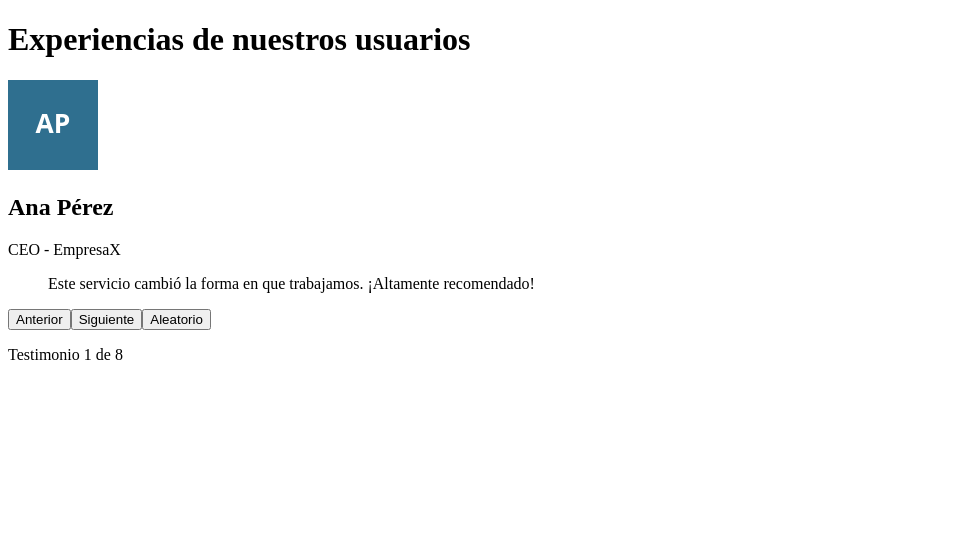
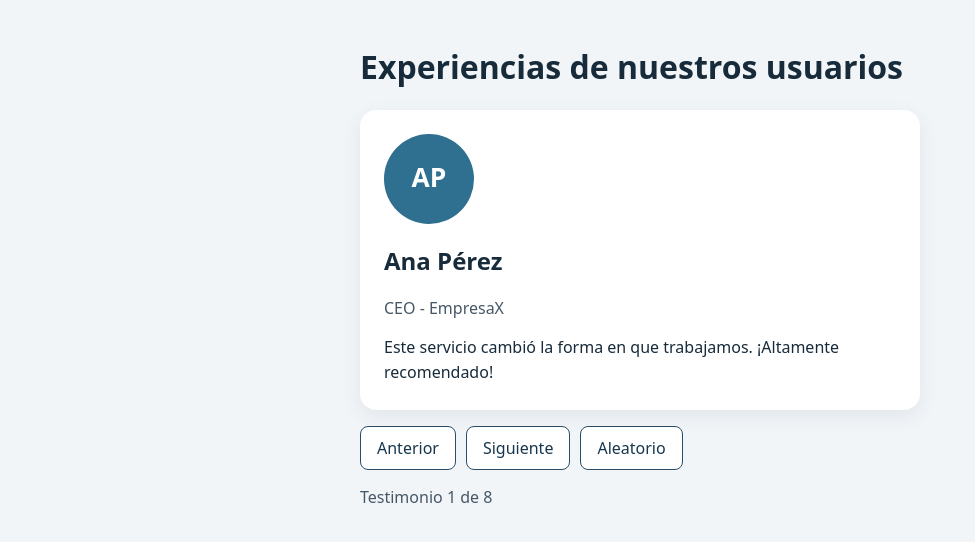
Before and after one commit to AndresHerreraOettinghaus/react-testimonios, a React (Vite) app: page / in a window 1280 px wide. Shown: the top 542 px of the page, without its empty margins (0-975 px from the left). Built offline with nearby package versions, Linux system fonts and the light colour scheme.

Commit message:
Estilos: styles.css adaptable y foco visible

```diff
--- a/src/styles.css
+++ b/src/styles.css
@@ -0,0 +1,32 @@
+* { box-sizing: border-box; }
+:root {
+  font-family: system-ui, sans-serif;
+  color: #172b3a;
+  background: #f2f5f8;
+}
+body { margin: 0; padding: 24px 16px; }
+.app { width: 100%; max-width: 560px; margin: 0 auto; }
+h1 { font-size: clamp(1.5rem, 5vw, 2rem); }
+.testimonial-card {
+  background: #fff; padding: 24px; border-radius: 16px;
+  box-shadow: 0 6px 20px #172b3a14;
+  overflow-wrap: anywhere;
+}
+.testimonial-photo {
+  display: block; border-radius: 50%; object-fit: cover;
+}
+.testimonial-role, .counter { color: #465766; }
+blockquote { margin: 16px 0 0; line-height: 1.6; }
+.controls {
+  display: flex; flex-wrap: wrap; gap: 10px; margin-top: 16px;
+}
+button {
+  font: inherit; min-height: 44px; padding: 10px 16px;
+  border: 1px solid #284e69; border-radius: 8px;
+  background: #fff; color: #17364d; cursor: pointer;
+}
+button:hover { background: #e4eef5; }
+button:focus-visible { outline: 3px solid #125ca3; outline-offset: 3px; }
+@media (max-width: 360px) {
+  .testimonial-card { padding: 18px; }
+}
```
